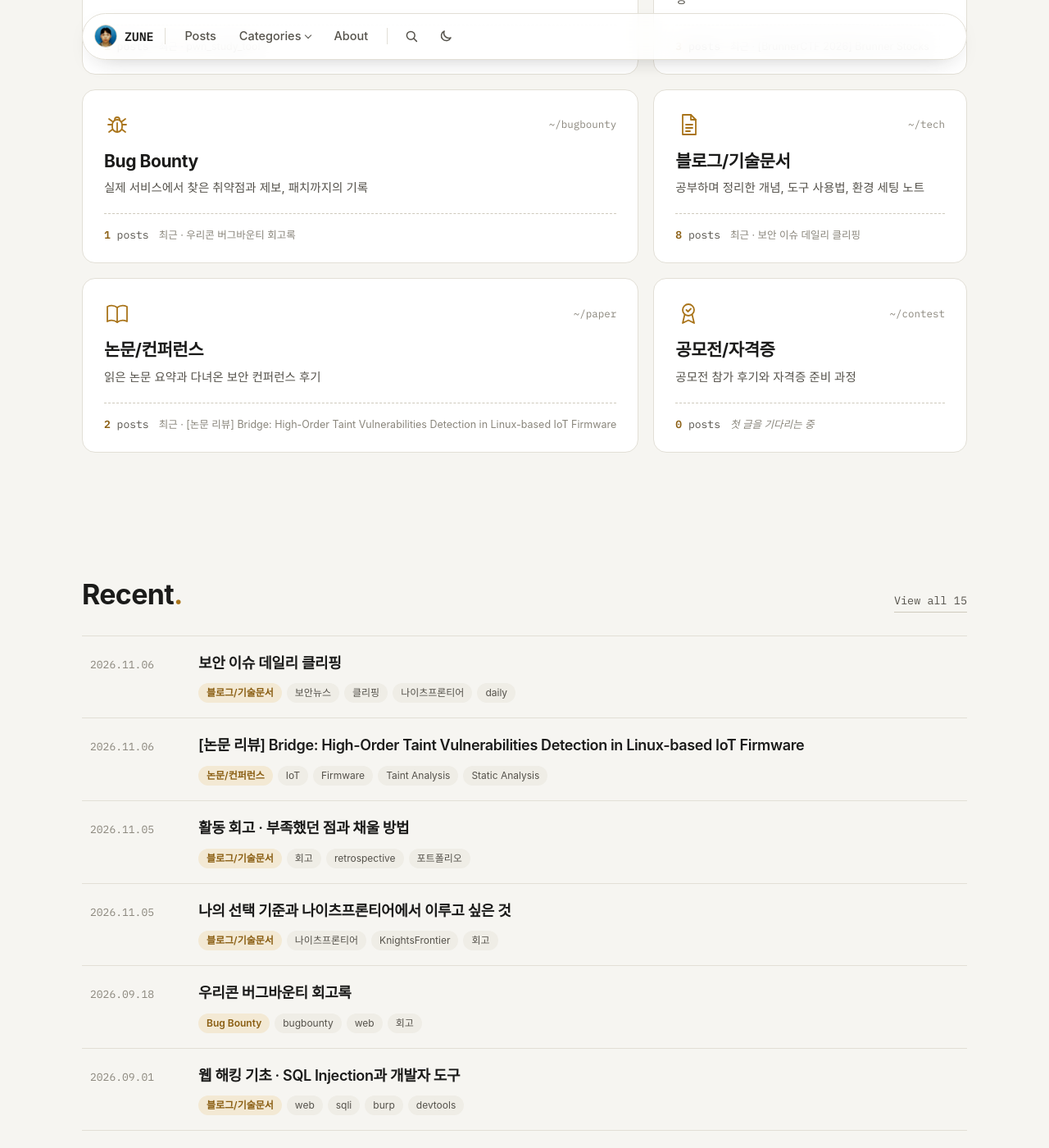
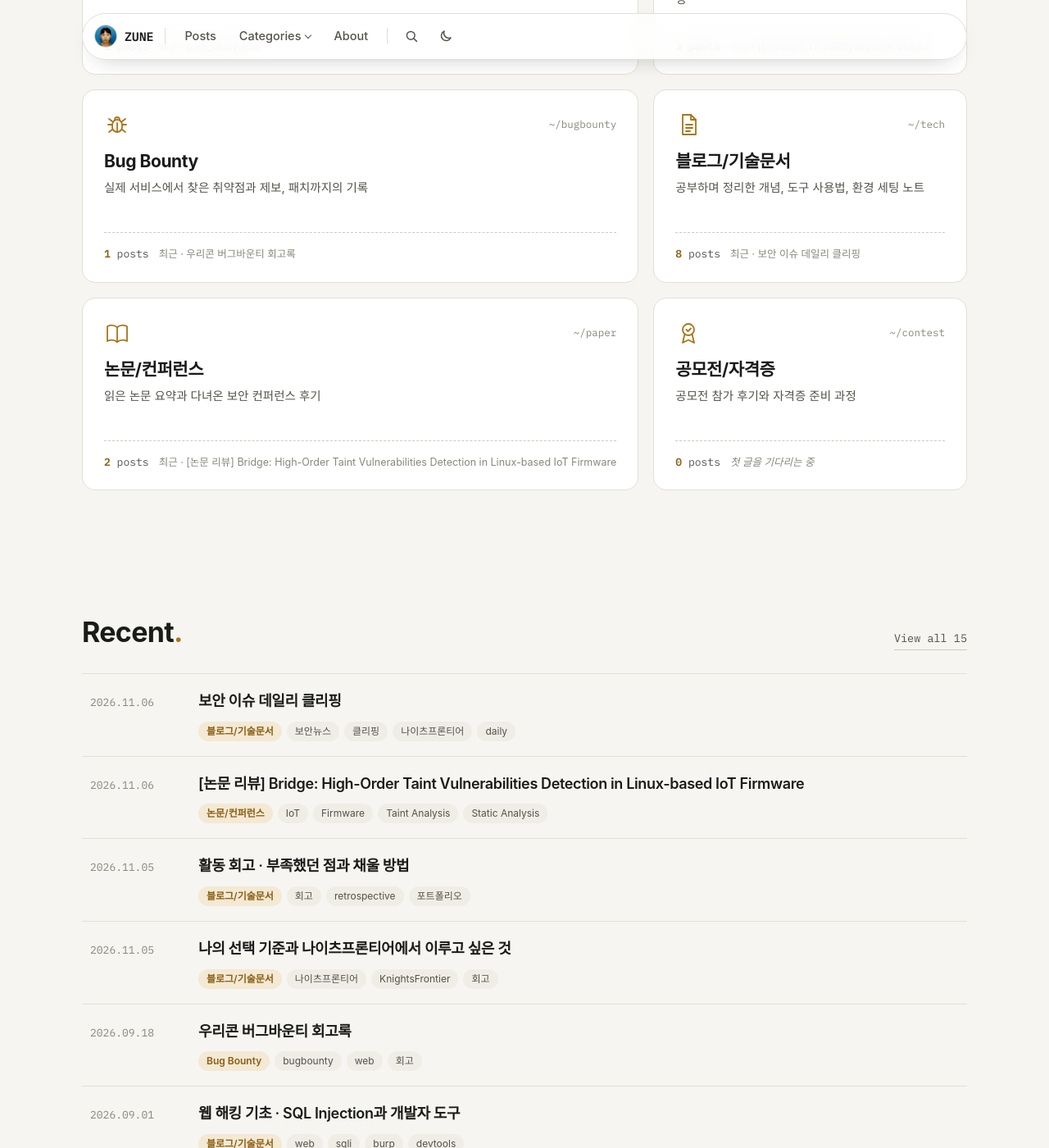
Before and after one commit to junseopark0216/junseopark0216.github.io, a Jekyll site: the page built from index.html, in a window 1280 px wide and 1400 px high, scrolled down 934 px. Shown: the whole window at 82% size. Built offline with Jekyll 4.4.1, drawn with Linux system fonts in a browser that asks for light colours; some web fonts are replaced.

Commit message:
Add files via upload

```diff
--- a/assets/css/main.css
+++ b/assets/css/main.css
@@ -219,8 +219,9 @@ a:focus-visible, button:focus-visible, input:focus-visible, .cat-link:focus-visi
 .glyph { color: var(--brass); }
 .cat-path { font-family: var(--mono); font-size: 12.5px; color: var(--ink-faint); }
 .cat-card h3 { font-size: 21px; margin: 0 0 7px; }
-.cat-desc { color: var(--ink-soft); font-size: 14.5px; line-height: 1.6; margin: 0 0 20px; flex: 1; }
-.cat-foot { display: flex; align-items: baseline; gap: 12px; padding-top: 15px; border-top: 1px dashed var(--line-strong); }
+.cat-desc { color: var(--ink-soft); font-size: 14.5px; line-height: 1.6; margin: 0 0 20px; flex: none;
+  height: 3.2em; display: -webkit-box; -webkit-line-clamp: 2; -webkit-box-orient: vertical; overflow: hidden; }
+.cat-foot { display: flex; align-items: baseline; gap: 12px; padding-top: 15px; border-top: 1px dashed var(--line-strong); margin-top: auto; }
 .cat-count { font-family: var(--mono); font-size: 13px; color: var(--ink-soft); white-space: nowrap; }
 .cat-count b { color: var(--brass-ink); }
 .cat-latest { flex: 1; min-width: 0; font-size: 12.5px; color: var(--ink-faint); overflow: hidden; text-overflow: ellipsis; white-space: nowrap; }
```
